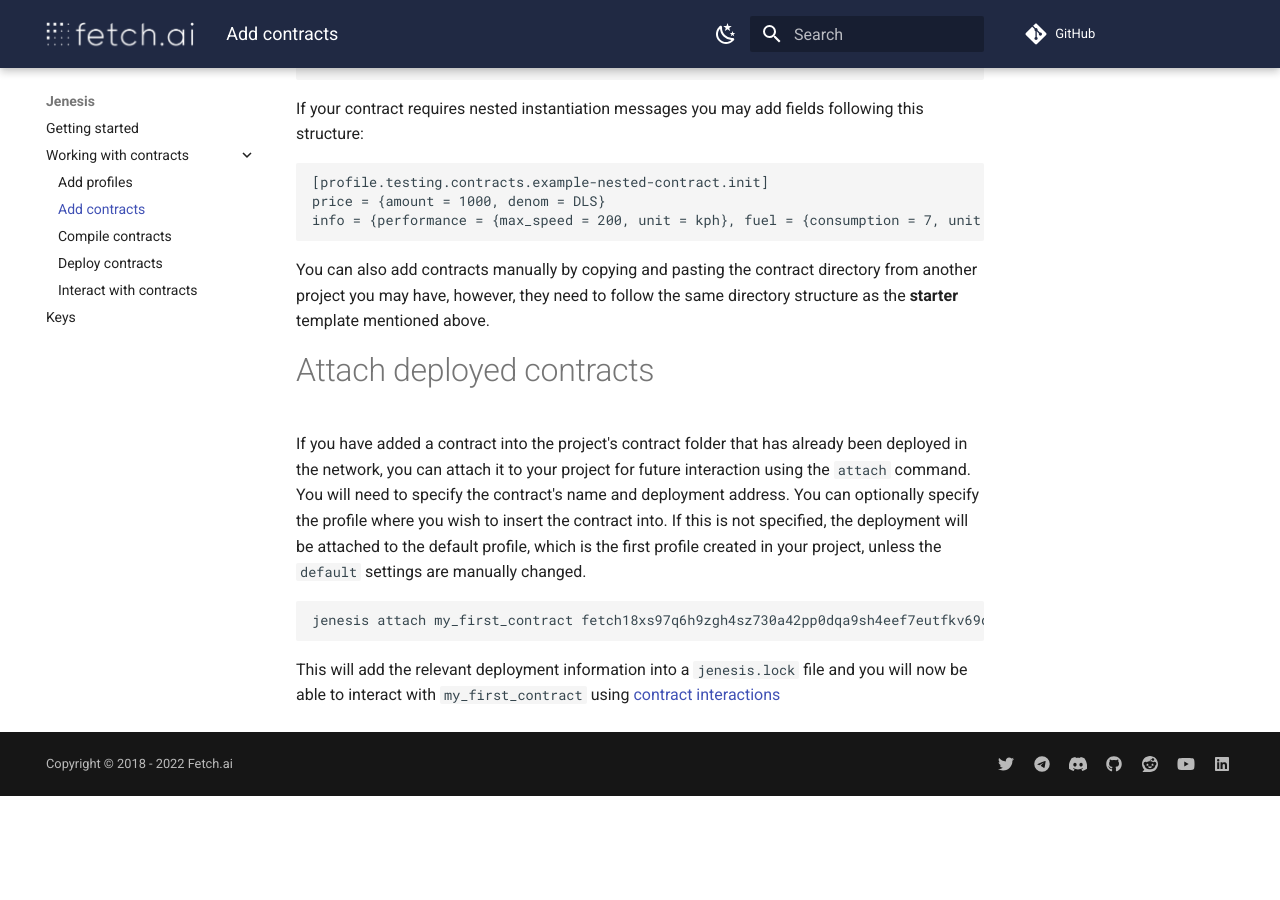
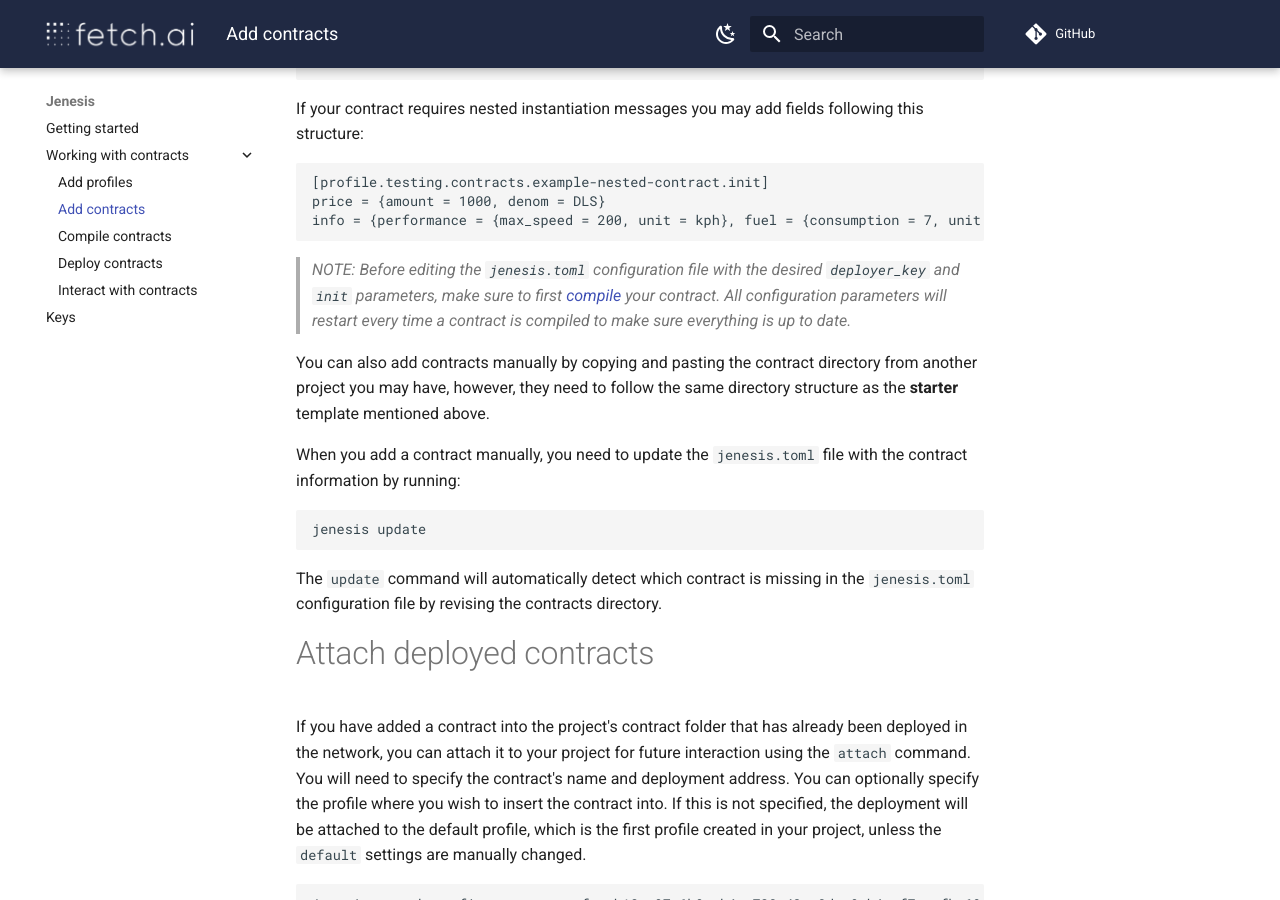
Before and after one commit to fetchai/jenesis, an MkDocs documentation site: the page built from docs/add-contracts.md, in a window 1280 px wide and 900 px high, scrolled down 1002 px. Built offline with MkDocs 1.6.1 and Material for MkDocs 9.7.7, drawn with Linux system fonts in a browser that asks for light colours; comment, search, counter and statistics services are not loaded; before the commit the page ends 1798 px from its top, so only the background shows below that.

Commit message:
docs: jenesis v3 updates (#85)

````diff
--- a/docs/add-contracts.md
+++ b/docs/add-contracts.md
@@ -38,8 +38,17 @@ If your contract requires nested instantiation messages you may add fields follo
 price = {amount = 1000, denom = DLS}
 info = {performance = {max_speed = 200, unit = kph}, fuel = {consumption = 7, unit = kmpl}}
 ```
+> *NOTE: Before editing the `jenesis.toml` configuration file with the desired `deployer_key` and `init` parameters, make sure to first [compile](compile-contracts.md) your contract. All configuration parameters will restart every time a contract is compiled to make sure everything is up to date.*
 
 You can also add contracts manually by copying and pasting the contract directory from another project you may have, however, they need to follow the same directory structure as the **starter** template mentioned above.
+
+When you add a contract manually, you need to update the `jenesis.toml` file with the contract information by running:
+
+```
+jenesis update
+```
+The `update` command will automatically detect which contract is missing in the `jenesis.toml` configuration file by revising the contracts directory.
+
 
 # Attach deployed contracts
 
````
Also changed, not shown: docs/index.md (+3 -0 lines).
